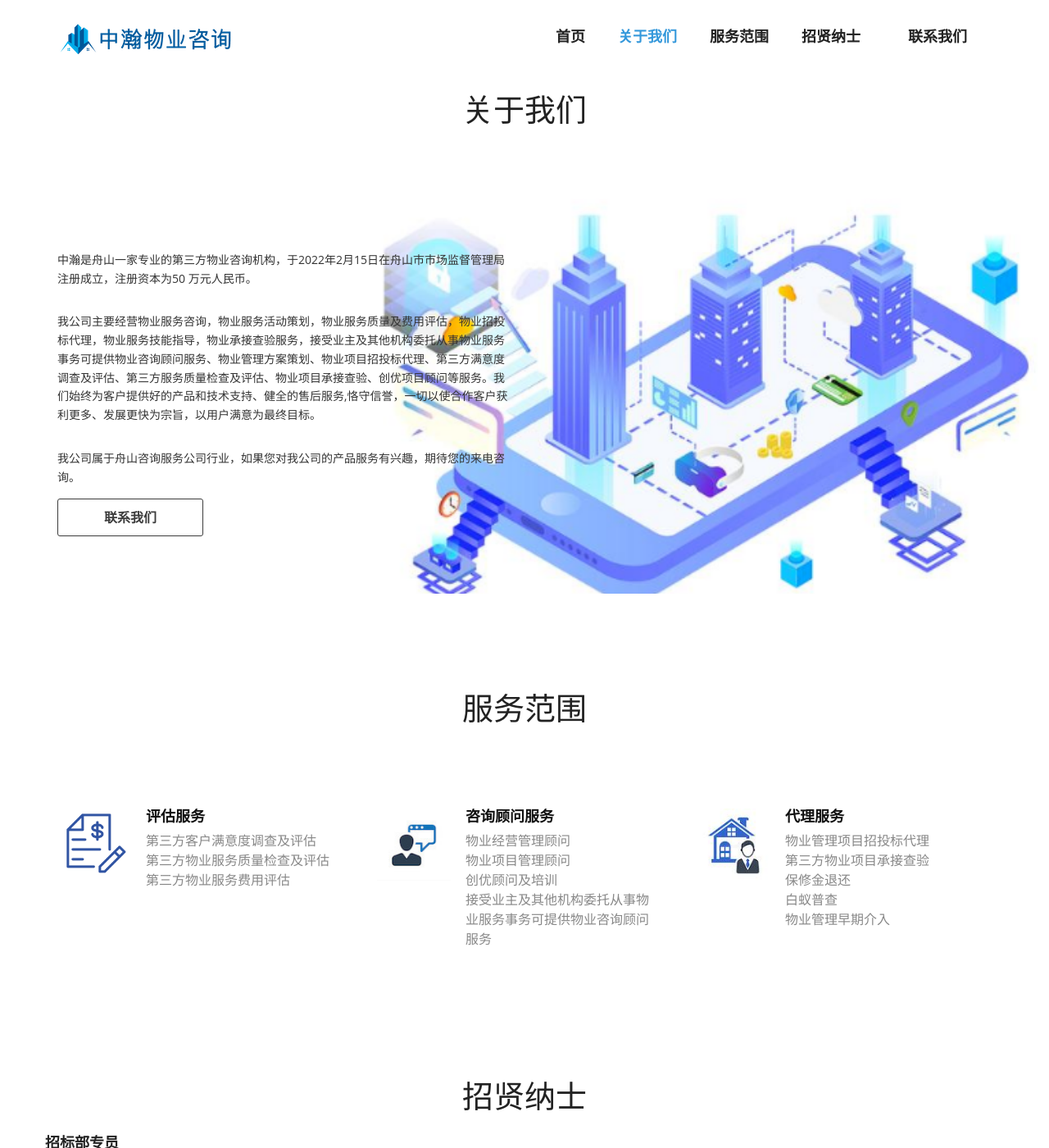
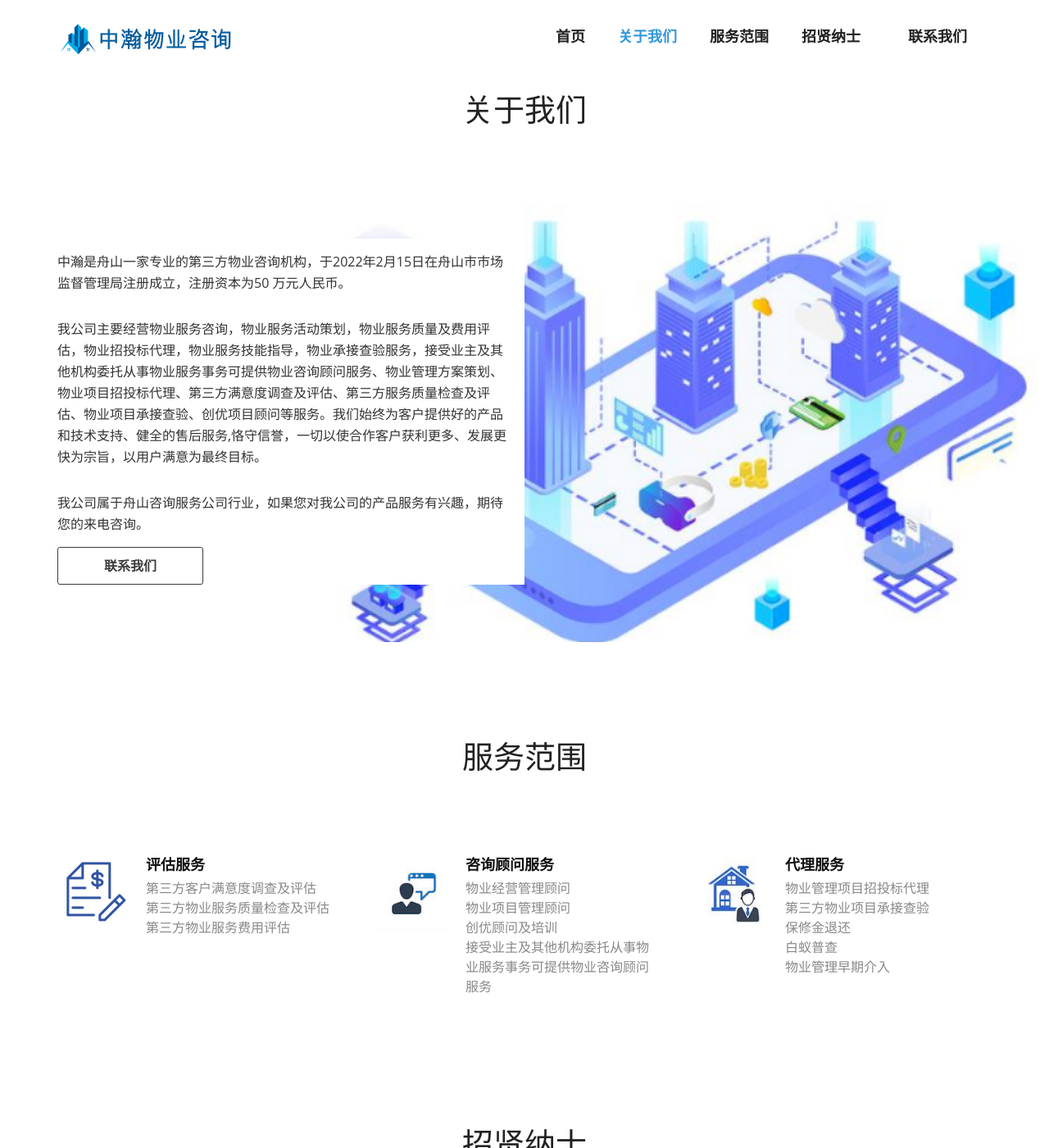
Before and after one commit to ning-yang/ning-yang.github.io, a Jekyll site: the page business/index.html, which Jekyll copies as it is, in a window 1280 px wide and 1400 px high, scrolled down 686 px. Shown: the whole window at 82% size. Built offline with Jekyll 4.4.1, drawn with Linux system fonts in a browser that asks for light colours.

Commit message:
contact us with white background

```diff
--- a/business/css/style.css
+++ b/business/css/style.css
@@ -54,7 +54,7 @@ a, a:hover, a:active {
 body {
     background: #fff;
     font-family: 'Open Sans', sans-serif;
-    font-size: 14px;
+    font-size: 16px;
     font-weight: normal;
     color: #333;
     margin: 0;
@@ -683,6 +683,10 @@ background-position-y: 70px;
 	color: #1a1a1a;
 }
 
+.about-us .detail{
+    background-color: #ffffff;
+}
+
 #about-us .read-more:hover{
 	background-color: #e74c3c;
 	border: 1px solid #e74c3c;
@@ -875,7 +879,7 @@ margin-bottom: 5px;
 
 .contact_section h2 {
     font-size: 40px;
-    color: #ffffff;
+    /* color: #ffffff; */
     margin: 0 0 50px 0;
     text-transform: uppercase;
 }
@@ -964,7 +968,7 @@ margin-bottom: 5px;
     line-height: 28px;
     display: block;
     font-size: 16px;
-    color: #ffffff;
+    /* color: #ffffff; */
     margin: 0 0 30px;
 }
 
--- a/business/index.html
+++ b/business/index.html
@@ -79,7 +79,7 @@
           <div class="row">
             <div class="col-lg-12 about-us">
               <div class="row">
-                <div class="col-md-6">
+                <div class="col-md-6 detail">
                   <!-- <h3>We Design Awesome Web Apps</h3> -->
                   <p>
                     中瀚是舟山一家专业的第三方物业咨询机构，于2022年2月15日在舟山市市场监督管理局注册成立，注册资本为50 万元人民币。</p>
@@ -88,14 +88,6 @@
                   </p>
                   <p>我公司属于舟山咨询服务公司行业，如果您对我公司的产品服务有兴趣，期待您的来电咨询。
                   </p>
-
-                  <!-- <ul class="about-us-list">
-										<li class="points">Consectetur Morbi sagittis, sem quisci ipsum gravida tortor</li>
-										<li class="points">Morbi sagittis, sem quis lacinia faucibus, orci ipsum gravida </li>
-										<li class="points">Lorem ipsum dolor sit amet, consectetur Morbi sagittis, sem quisci gravida </li>
-                                        <li class="points">Sagittis, sem quis lacinia faucibus, orci ipsum gravida </li>
-										<li class="points">Ipsum dolor sit amet, consectetur Morbi sagittis, sem quisci</li>
-									</ul>/.about-us-list -->
                   <div class="about-us-link">
                     <a href="#contact" class="read_more">联系我们</a>
                   </div><!-- /.about-us-link -->
@@ -242,7 +234,6 @@
   </section>
   <!--/Team-->
   <!--Footer-->
-  <footer class="footer_wrapper" id="contact">
   <div class="container">
     <section class="page_section contact" id="contact">
       <div class="contact_section">
@@ -279,9 +270,6 @@
               <p>舟山市定海区解放东路217号旁东门交通综合体 B501室</p>
             </div>
           </div>
-
-
-
           <!-- <ul class="social_links">
             <li class="twitter animated bounceIn wow delay-02s"><a href="javascript:void(0)"><i class="fa fa-twitter"></i></a></li>
             <li class="facebook animated bounceIn wow delay-03s"><a href="javascript:void(0)"><i class="fa fa-facebook"></i></a></li>
@@ -301,6 +289,7 @@
       </div>
     </section>
   </div>
+  <footer class="footer_wrapper" id="contact">
     <div class="container">
       <div class="footer_bottom"><span>Copyright © 2022, zhonghanwuyezixun.com
         </span> </div>
```
Lines whose indentation alone changed are shown as unchanged.
